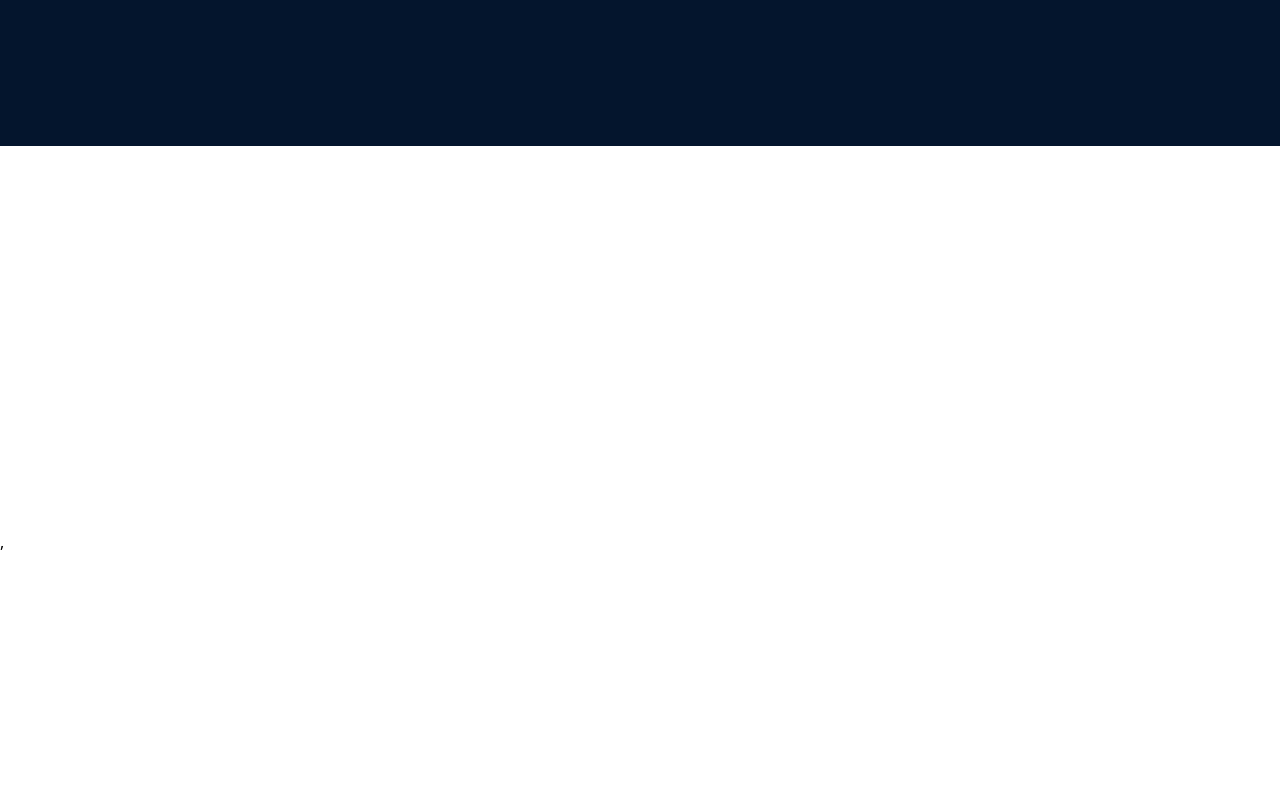
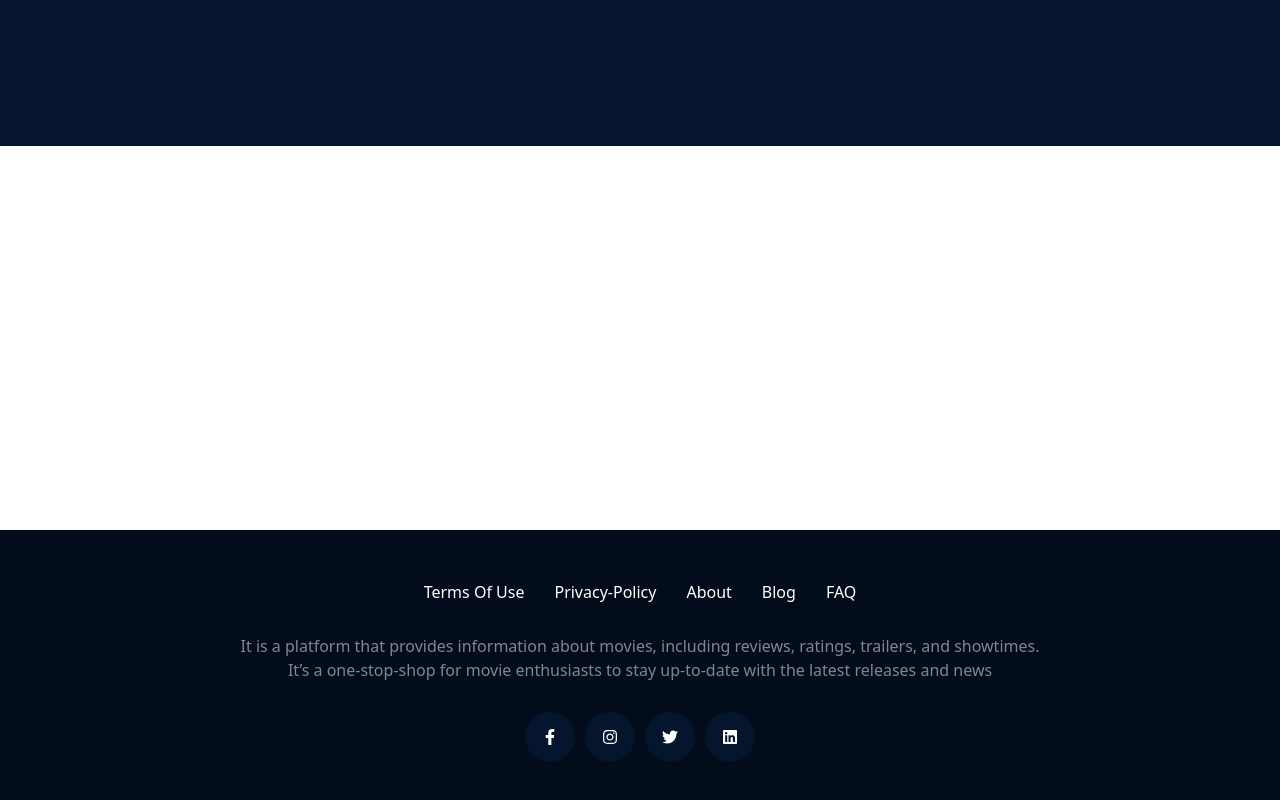
Before and after one commit to Ammar312/web-filmx, a React (Vite) app: page / in a window 1280 px wide. Shown: the part 554-1354 px from the top of the page. Before the commit the page ends 1108 px from the top, so only its background shows below. Built offline with nearby package versions, Linux system fonts and the light colour scheme; no server answers.

Commit message:
footer complete

```diff
--- a/src/components/Footer.jsx
+++ b/src/components/Footer.jsx
@@ -1,7 +1,58 @@
 import React from "react";
+import {
+  FaFacebookF,
+  FaInstagram,
+  FaTwitter,
+  FaLinkedin,
+} from "react-icons/fa";
+import ContentWrapper from "./ContentWrapper";
 
 const Footer = () => {
-  return <div></div>;
+  return (
+    <footer className="bg-black3 py-[50px] text-white relative">
+      <ContentWrapper>
+        <div className="flex items-center flex-col">
+          <ul className="list-none flex justify-center items-center gap-4 mb-5 md:mb-[30px] md:gap-[30px]">
+            <li className="transition ease-linear duration-[0.3s] cursor-pointer text-xs md:text-base hover:text-pink">
+              Terms Of Use
+            </li>
+            <li className="transition ease-linear duration-[0.3s] cursor-pointer text-xs md:text-base hover:text-pink">
+              Privacy-Policy
+            </li>
+            <li className="transition ease-linear duration-[0.3s] cursor-pointer text-xs md:text-base hover:text-pink">
+              About
+            </li>
+            <li className="transition ease-linear duration-[0.3s] cursor-pointer text-xs md:text-base hover:text-pink">
+              Blog
+            </li>
+            <li className="transition ease-linear duration-[0.3s] cursor-pointer text-xs md:text-base hover:text-pink">
+              FAQ
+            </li>
+          </ul>
+          <div className="text-xs opacity-50 text-center max-w-[800px] mb-5 md:text-base md:mb-[30px]">
+            It is a platform that provides information about movies, including
+            reviews, ratings, trailers, and showtimes. It’s a one-stop-shop for
+            movie enthusiasts to stay up-to-date with the latest releases and
+            news
+          </div>
+          <div className="flex items-center justify-center gap-[10px]">
+            <span className="w-[50px] h-[50px] rounded-[50%] bg-black flex items-center justify-center cursor-pointer transition ease-linear duration-[0.3s] hover:shadow-shad hover:text-pink">
+              <FaFacebookF />
+            </span>
+            <span className="w-[50px] h-[50px] rounded-[50%] bg-black flex items-center justify-center cursor-pointer transition ease-linear duration-[0.3s] hover:shadow-[0_0_0.625em_#da2f68] hover:text-pink">
+              <FaInstagram />
+            </span>
+            <span className="w-[50px] h-[50px] rounded-[50%] bg-black flex items-center justify-center cursor-pointer transition ease-linear duration-[0.3s] hover:shadow-shad hover:text-pink">
+              <FaTwitter />
+            </span>
+            <span className="w-[50px] h-[50px] rounded-[50%] bg-black flex items-center justify-center cursor-pointer transition ease-linear duration-[0.3s] hover:shadow-shad hover:text-pink">
+              <FaLinkedin />
+            </span>
+          </div>
+        </div>
+      </ContentWrapper>
+    </footer>
+  );
 };
 
 export default Footer;
--- a/src/index.css
+++ b/src/index.css
@@ -42,3 +42,7 @@
 .hide {
   transform: translateY(-60px);
 }
+.boxShadow {
+  box-shadow: 0 0 0.625em #da2f68;
+  color: #da2f68;
+}
--- a/src/main.jsx
+++ b/src/main.jsx
@@ -10,6 +10,5 @@ ReactDOM.createRoot(document.getElementById("root")).render(
     <React.StrictMode>
       <App />
     </React.StrictMode>
-    ,
   </Provider>
 );
--- a/src/pages/home/HeroBanner.jsx
+++ b/src/pages/home/HeroBanner.jsx
@@ -11,7 +11,7 @@ const HeroBanner = () => {
   const navigate = useNavigate();
   const { url } = useSelector((state) => state.home);
 
-  const { data, loading } = useFetch("/movie/upcoming");
+  const { data, loading } = useFetch("/movie/now_playing");
   useEffect(() => {
     const bg =
       url.backdrop +
--- a/tailwind.config.js
+++ b/tailwind.config.js
@@ -33,6 +33,9 @@ export default {
       animation: {
         mobileMenu: "mobileMenu 0.3s ease forwards ",
       },
+      boxShadow: {
+        shad: "0 0 0.625em #da2f68",
+      },
     },
   },
   plugins: [],
```
